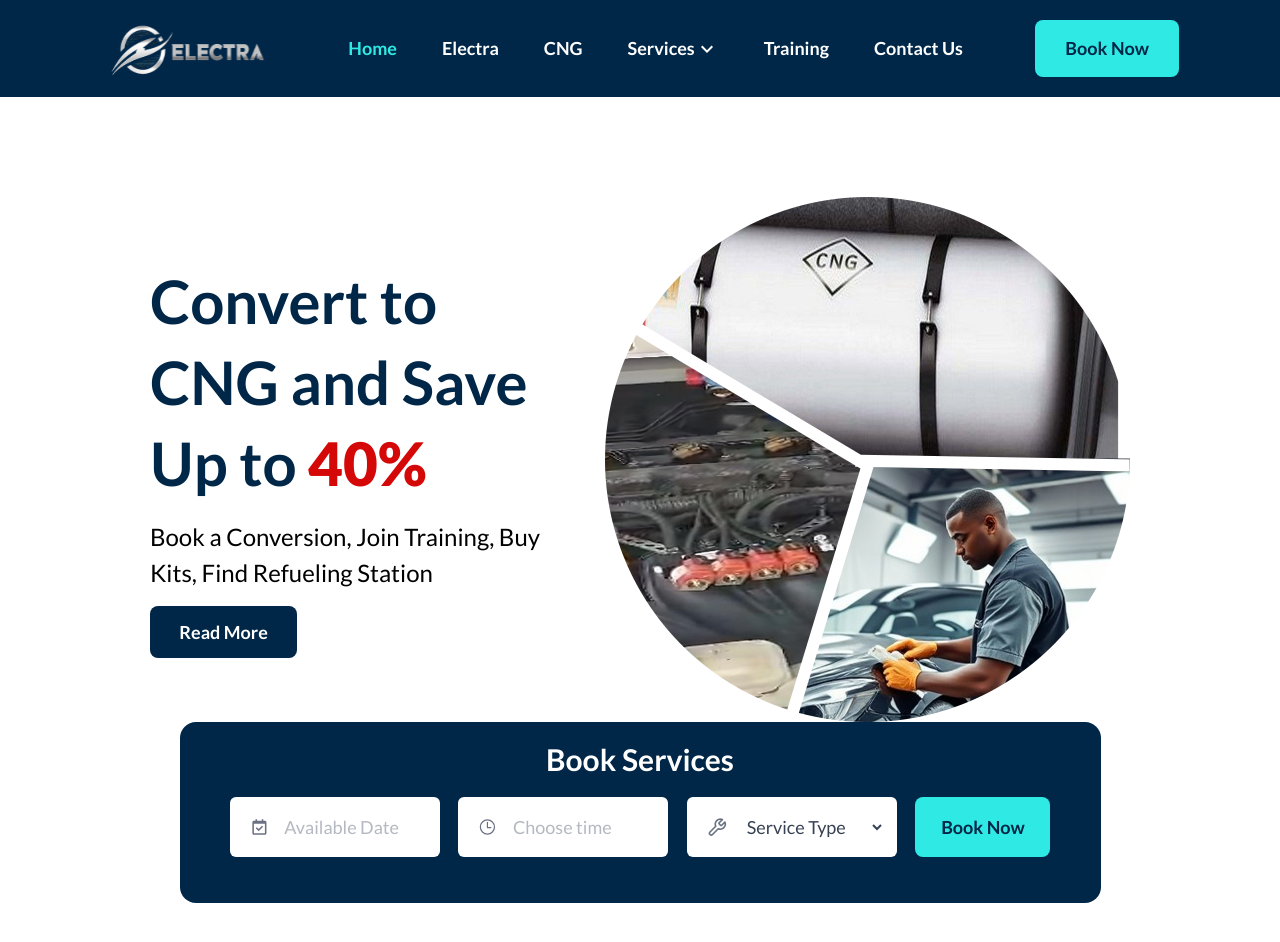
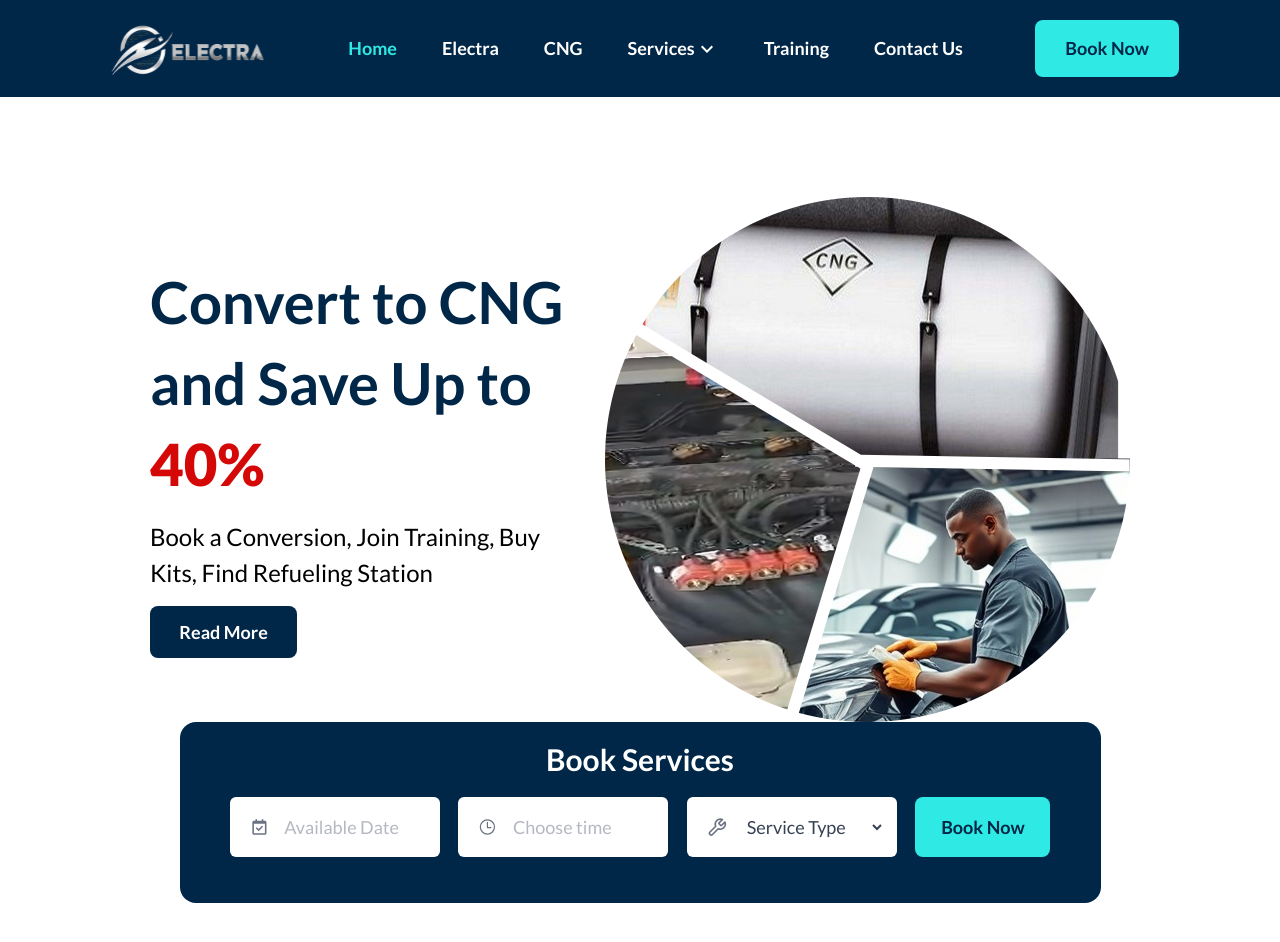
Before and after one commit to annaelowigho/Electra, a React (Vite) app: page / in a window 1280 px wide. Shown: the top 942 px of the page. Built offline with nearby package versions, Linux system fonts and the light colour scheme; a web font is replaced by a local one.

Commit message:
corrected

```diff
--- a/src/Layouts/Nav.jsx
+++ b/src/Layouts/Nav.jsx
@@ -110,8 +110,7 @@ const Nav = () => {
                     </NavLink>
                   </li>
                   <li className='hover:text-[#2FEAE4]' onClick={() => setIsDropdownOpen(true)}>
-                    <NavLink className={({ isActive }) => isActive ? "text-[#2FEAE4]" : "text-inherit"}
-                    >
+                    <NavLink >
                       <div className='flex items-center'>
                         <p>Services</p>
                         <MdKeyboardArrowDown className='text-[24px]'/>
--- a/src/Pages/Homepage.jsx
+++ b/src/Pages/Homepage.jsx
@@ -64,7 +64,7 @@ const Homepage = () => {
 
             {/* Hero Section */}
             <div className=' flex flex-col xl:flex-row items-center justify-between gap-10'>
-                <img src="/assets/arrow12.svg" alt="" className='absolute top-[-60px] left-[600px] hidden min-[1300px]:block
+                <img src="/assets/arrow12.svg" alt="" className='absolute top-[-70px] left-[600px] hidden min-[1300px]:block
                 min-[1900px]:left-[940px]'/>
                 <img src="/assets/dots.svg" alt="" className='absolute top-[480px] left-[318px] hidden min-[1300px]:block'/>
                 <div className='flex flex-col '>
@@ -77,7 +77,7 @@ const Homepage = () => {
                     <h1 className='text-[60px] font-bold text-[#002748] leading-[60px] md:text-[80px] md:leading-[81px] xl:hidden'>
                         Convert to CNG and  Save Up to <span className='text-[#D50808] font-black'>40%</span>
                     </h1>
-                    <h1 className='font-bold text-[#002748] leading-[60px] text-[60px] md:leading-[81px] hidden xl:block
+                    <h1 className='font-bold text-[#002748] leading-[60px] text-[58px] md:leading-[81px] hidden xl:block
                     min-[1900px]:text-[69px]'>
                         Convert to CNG and  Save Up to <span className='text-[#D50808] font-black'>40%</span>
                     </h1>
```
